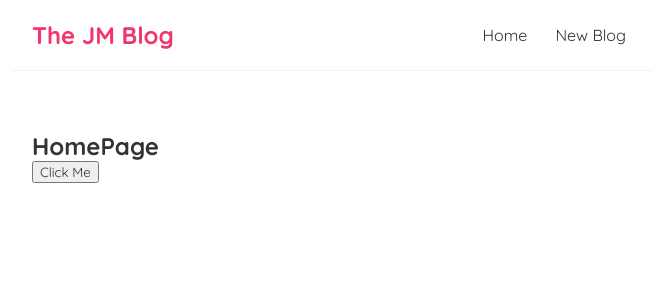
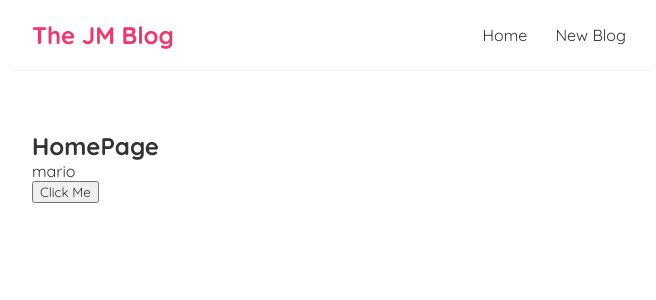
Before and after one commit to jmjante/dojo-blog, a React (Create React App) app: page / in a window 1280 px wide. Shown: the top 300 px of the page, without its empty margins (308-964 px from the left). Built offline with nearby package versions, Linux system fonts and the light colour scheme.

Commit message:
practiced useState hook

```diff
--- a/src/components/Home.jsx
+++ b/src/components/Home.jsx
@@ -1,16 +1,17 @@
-const Home = ({title}) => {
+import { useState } from "react"
 
-  const handleClick = (name, e) => {
-    console.log(`hello ${name}`, e.target)
-    // console.log(e)
+const Home = ({ title }) => {
+  const [name, setName] = useState('mario')
+
+  const handleClick = () => {
+    setName('luigi')
   }
 
   return (
     <div className="home">
-      <h2>
-          {title}
-      </h2>
-      <button onClick={(e) => handleClick('JM', e)}>Click Me</button>
+      <h2>{ title }</h2>
+      <p>{ name }</p>
+      <button onClick={ handleClick }>Click Me</button>
     </div>
 
   )
```
